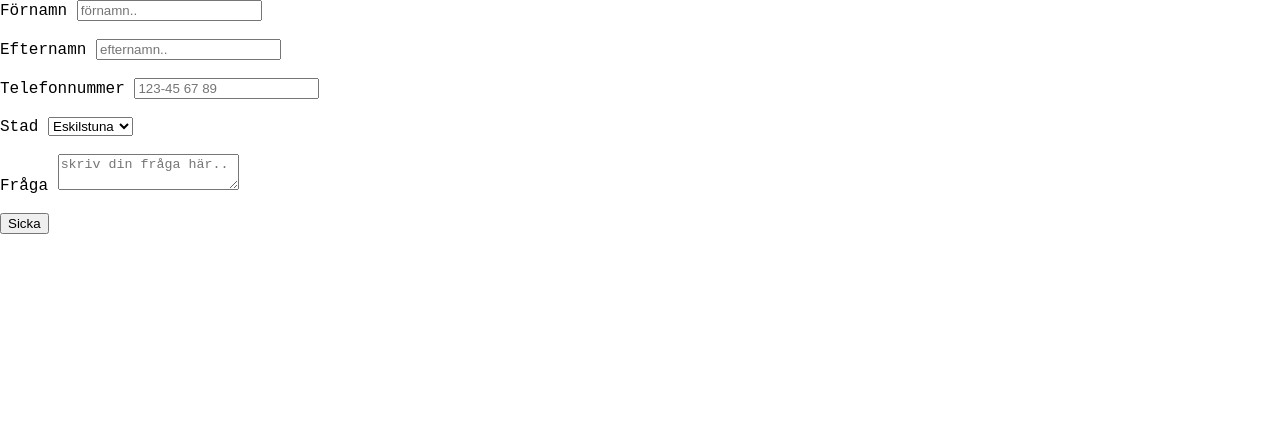
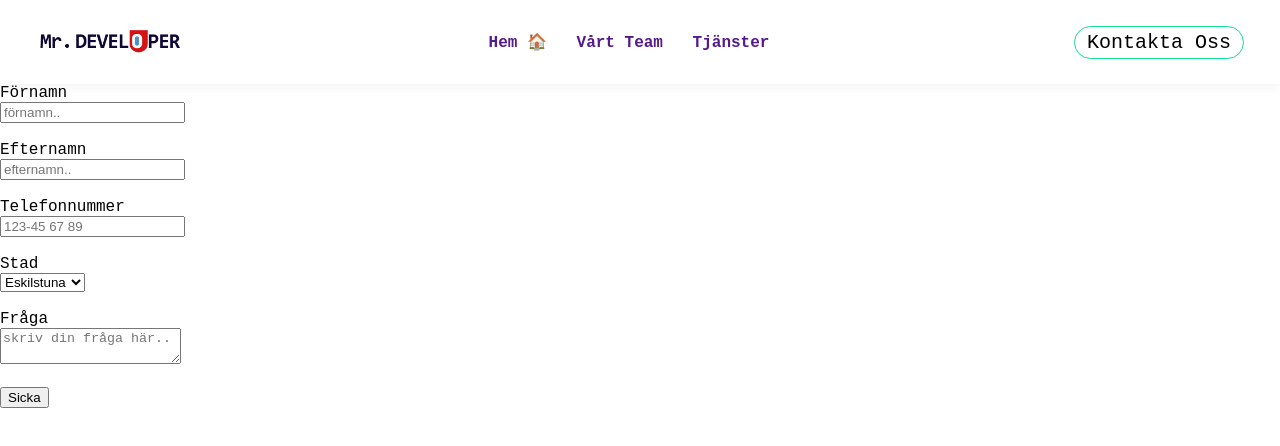
Before and after one commit to Sajad-Mohammadi/Webutveckling1, a plain HTML site: page CODE/kontakt.html in a window 1280 px wide. Drawn offline with Linux system fonts and the light colour scheme.

Commit message:
Update kontakt.html

```diff
--- a/CODE/kontakt.html
+++ b/CODE/kontakt.html
@@ -11,19 +11,36 @@
   </head>
   <body>
 
+    <header class="header">
+      <img class="logo" src="images/logo.png" alt="logo" />
+
+      <ul>
+        <li><a href="">Hem 🏠</a></li>
+        <li><a href="">Vårt Team</a></li>
+        <li><a href="">Tjänster</a></li>
+      </ul>
+
+      <button
+        type="button"
+        class="btn-contact border-gradient border-gradient-green"
+      >
+        Kontakta Oss
+      </button>
+    </header>
+
     <div class="container-contact">
       <form action="thanks.html">
 
-        <label for="fnamn">Förnamn</label>
+        <label for="fnamn">Förnamn</label><br>
         <input type="text" id="=fnamn" name="förnamn" placeholder="förnamn.."><br><br>
 
-        <label for="enamn">Efternamn</label>
+        <label for="enamn">Efternamn</label><br>
         <input type="text" id="=enamn" name="efternamn" placeholder="efternamn.."><br><br>
 
-        <label for="tel">Telefonnummer</label>
+        <label for="tel">Telefonnummer</label><br>
         <input type="text" id="=tel" name="telefonnummer" placeholder="123-45 67 89" pattern="[0-9]{3}-[0-9]{2} [0-9]{2} [0-9]{2}"><br><br>
 
-        <label for="stad">Stad</label>
+        <label for="stad">Stad</label><br>
         <select id="stad" name="Stad">
           <option value="Eskilstuna">Eskilstuna</option>
           <option value="stockholm">Stockholm</option>
@@ -31,7 +48,7 @@
           <option value="uppsala">Uppsala</option>
         </select><br><br>
 
-        <label for="txt">Fråga</label>
+        <label for="txt">Fråga</label><br>
         <textarea id="textarea" name="text" placeholder="skriv din fråga här.."></textarea><br><br>
 
         <input type="submit" value="Sicka">
```
